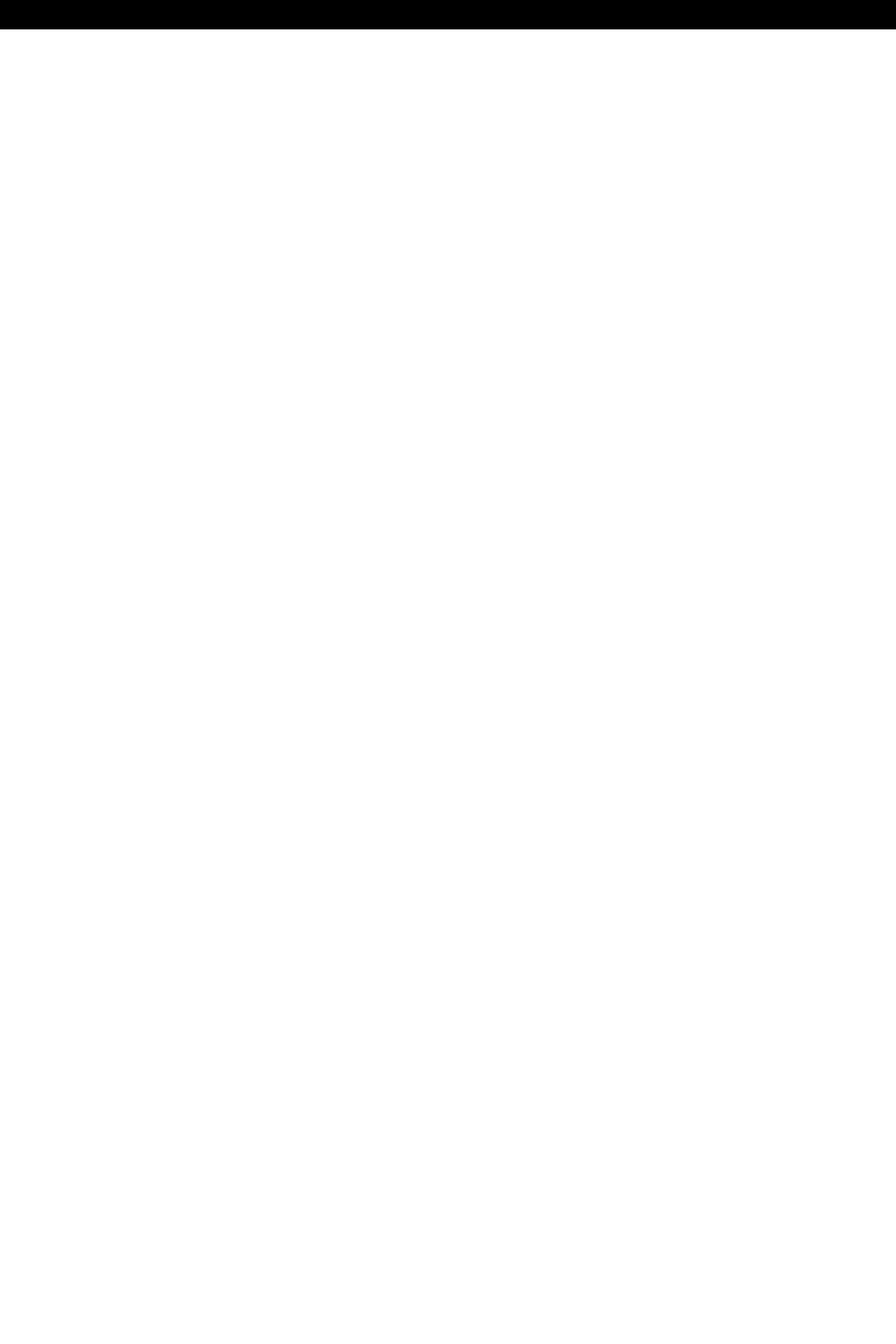
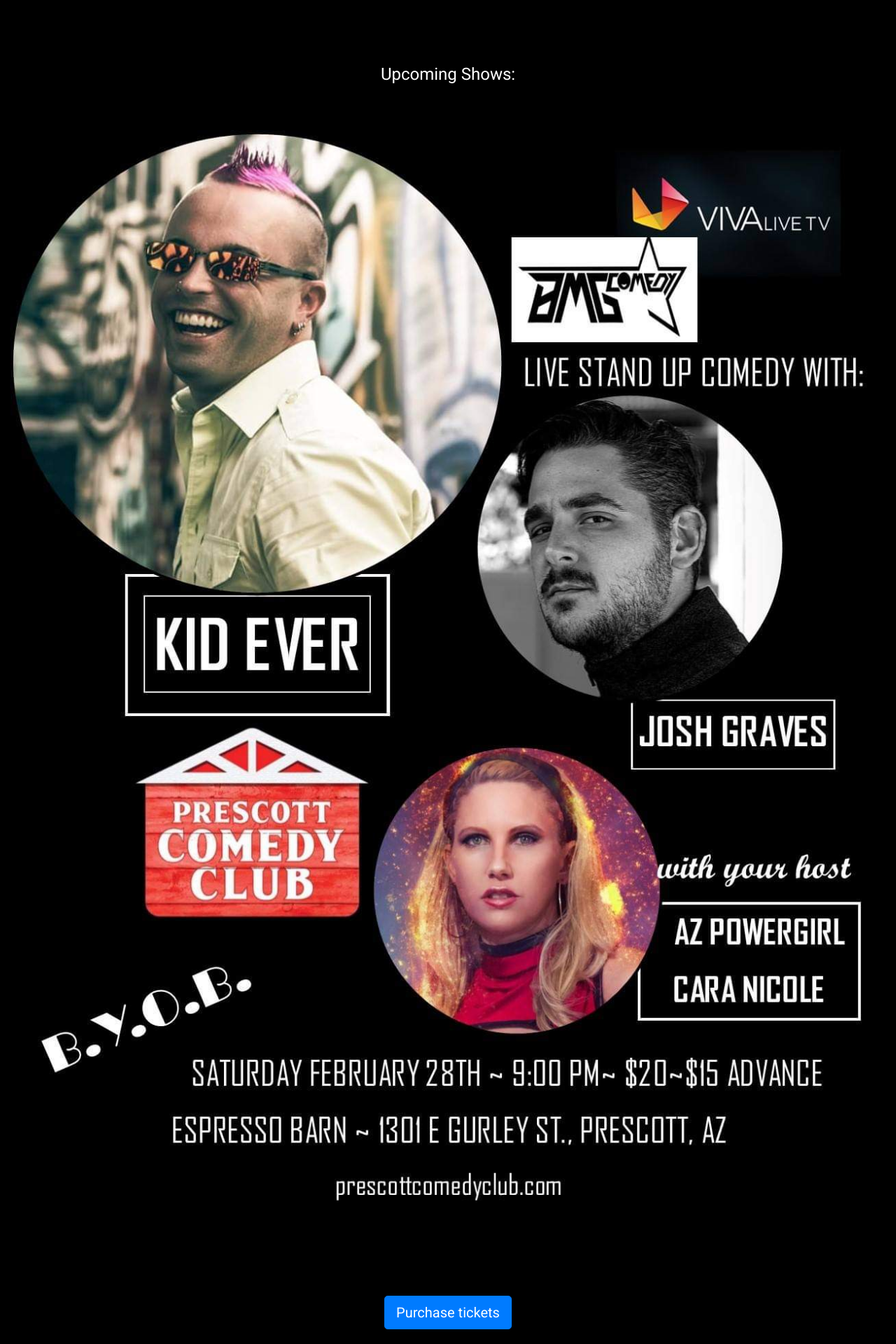
Before and after one commit to sam202020/comedy-v2, an Angular app: page / in a window 1280 px wide. Shown: the part 1220-3140 px from the top of the page at 70% size. Before the commit the page ends 1262 px from the top, so only its background shows below. Built offline with nearby package versions, Linux system fonts and the light colour scheme.

Commit message:
add new flyer

```diff
--- a/src/app/home/home.component.html
+++ b/src/app/home/home.component.html
@@ -17,23 +17,23 @@
       Arizona, as well as nationally touring comics.
     </div>
   </div>
-  <!-- <div class="row">
+  <div class="row">
     <div class="col-sm-12 text-center mt-5"><h1>Upcoming Shows:</h1></div>
   </div>
    <div class="row">
     <div class="col-sm-12 text-center mt-5">
-      <img class="img-fluid" src="/assets/images/12-20.JPG" alt="flyer" />
+      <img class="img-fluid" src="/assets/images/flyer-12-28.JPG" alt="flyer" />
     </div>
   </div>
   <div class="row">
     <div class="col-sm-12 text-center mt-5 mb-5">
-      <a [routerLink]="['/tickets', '2-20']" routerLinkActive="active"
+      <a [routerLink]="['/tickets', '2-28']" routerLinkActive="active"
         ><button type="button" class="btn btn-primary btn-lg">
           Purchase tickets
         </button></a
       >
     </div>
-  </div> -->
+  </div>
    <!-- <div class="row">
     <div class="col-sm-12 text-center mt-5">
       <img class="img-fluid" src="/assets/images/flyer-02-13.JPG" alt="flyer" />
```
Also changed, not shown: src/assets/images/flyer-12-28.jpg (added).
